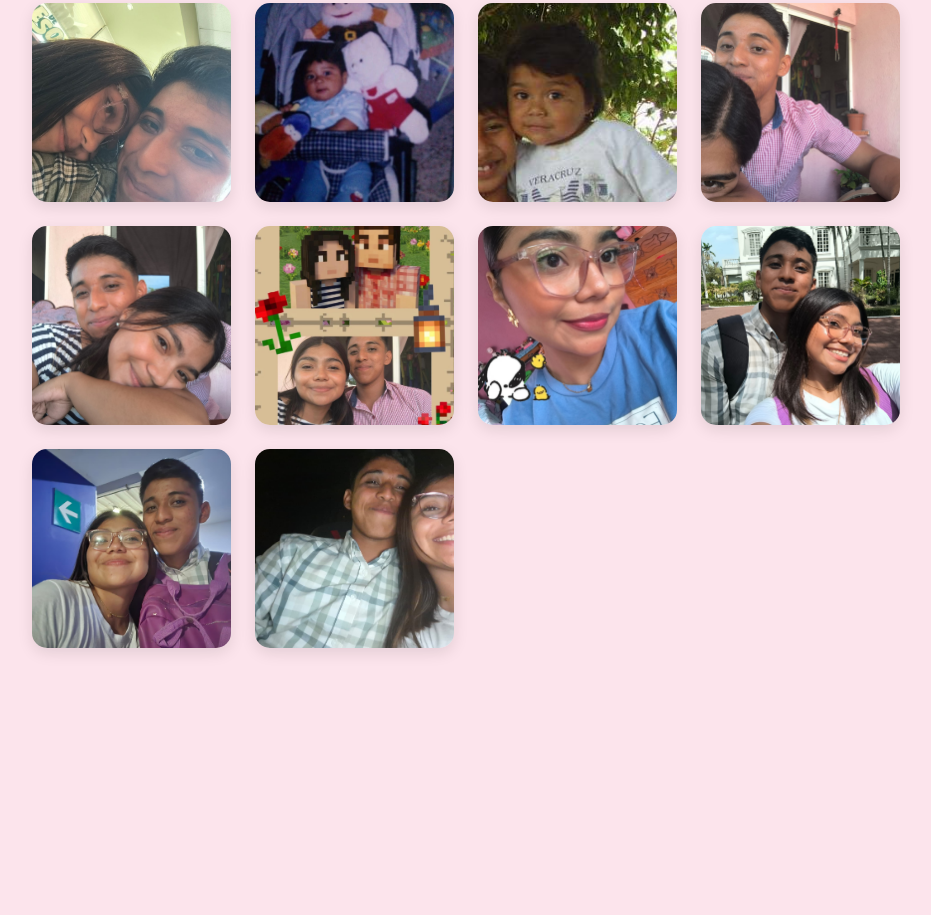
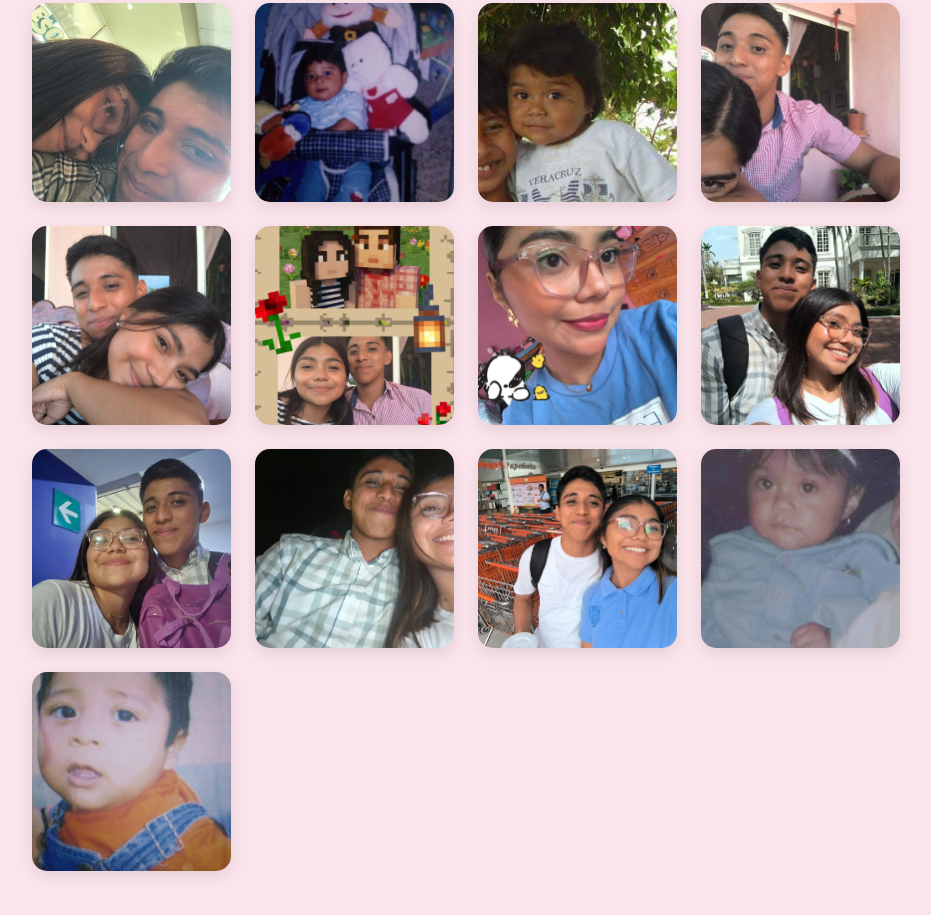
Before and after one commit to EliteZealot/digital-love-letter-two, a plain HTML site: page digital-love-letter-master/index.html in a window 1280 px wide. Shown: the part 2026-2941 px from the top of the page, without its empty margins (174-1105 px from the left). Before the commit the page ends 2770 px from the top, so only its background shows below. Drawn offline with Linux system fonts and the light colour scheme.

Commit message:
se agrega imagen y se agranda el codigo

```diff
--- a/digital-love-letter-master/index.html
+++ b/digital-love-letter-master/index.html
@@ -73,6 +73,9 @@
                 <div class="gallery-item"><img src="pics/24.jpg" alt="Memory 24"></div>
                 <div class="gallery-item"><img src="pics/25.jpg" alt="Memory 25"></div>
                 <div class="gallery-item"><img src="pics/26.jpg" alt="Memory 26"></div>
+                <div class="gallery-item"><img src="pics/27.jpg" alt="Memory 27"></div>
+                <div class="gallery-item"><img src="pics/28.jpg" alt="Memory 28"></div>
+                <div class="gallery-item"><img src="pics/29.jpg" alt="Memory 29"></div>
             </div>
         </div>
     </div>
```
Also changed, not shown: digital-love-letter-master/pics/27.jpg (added), digital-love-letter-master/pics/28.jpg (added), digital-love-letter-master/pics/29.jpg (added).
